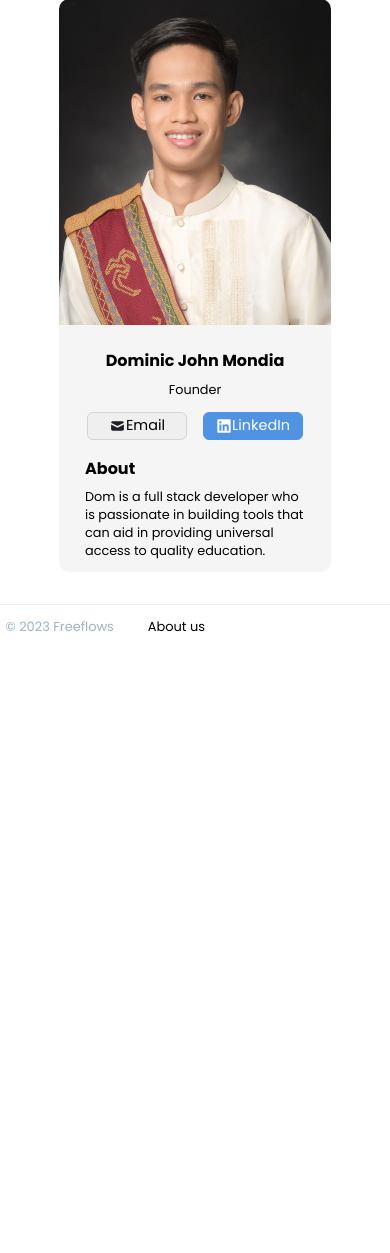
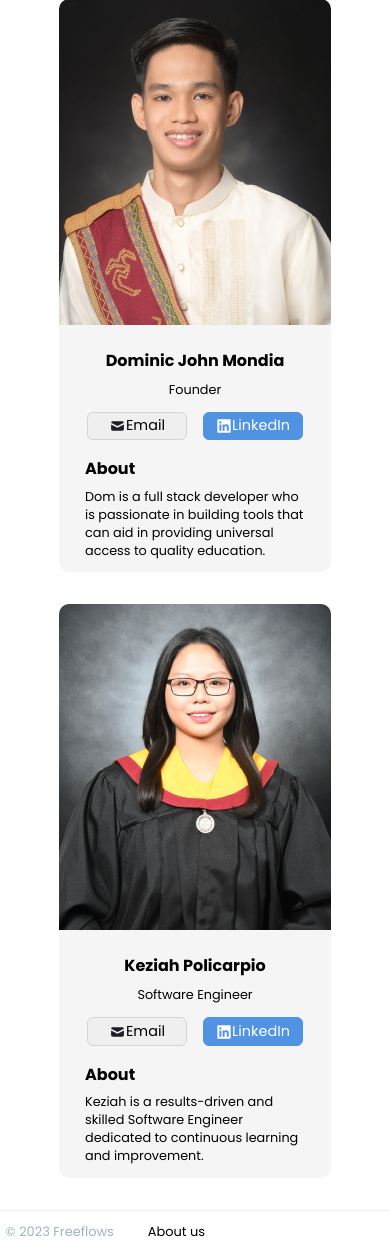
Before and after one commit to dominicmondia/freeflow, a Django app: page /about/ in a window 390 px wide. Shown: the part 472-1725 px from the top of the page. Before the commit the page ends 1104 px from the top, so only its background shows below. Run offline with Django 4.2, Linux system fonts and the light colour scheme.

Commit message:
added a team member info

```diff
--- a/mathtrainer/static/css/style.css
+++ b/mathtrainer/static/css/style.css
@@ -42,7 +42,7 @@ header {
             align-self: center;
             text-decoration: none;
 
-            img{
+            img {
                 display: flex;
                 width: 2.5em;
                 height: auto;
@@ -126,6 +126,11 @@ a, a:visited, a:hover, a:active {
         padding: 0 10px;
         margin: 2em auto;
 
+        .team-wrapper {
+            display: flex;
+            flex-direction: row;
+            gap: 2em;
+
             .card-container {
                 width: 272px;
                 margin-left: auto;
@@ -206,6 +211,8 @@ a, a:visited, a:hover, a:active {
         }
 
     }
+}
+
 
 .form-box {
     width: 350px;
@@ -548,13 +555,25 @@ a, a:visited, a:hover, a:active {
                 transform: translateY(-50%);
 
                 h1 {
-                    font-size: 1.5em;
+                    font-size: 1.75em;
                 }
 
                 p {
-                    font-size: 0.75em;
+                    font-size: 0.875em;
                 }
             }
         }
     }
+
+    .problem-solution {
+        font-size: 0.75em;
     }
+
+    .about {
+        .page-wrapper {
+            .team-wrapper {
+                flex-direction: column;
+            }
+        }
+    }
+}
--- a/mathtrainer/templates/about.html
+++ b/mathtrainer/templates/about.html
@@ -12,12 +12,14 @@
                 More courses will be available on the upcoming updates.
             </p>
             <h1 style="text-align: center">TEAM</h1>
+            <div class="team-wrapper">
                 <div class="card-container" style="text-align: center">
                     <img src="{% static 'img/card_photo_1.png' %}" class="info--photo">
                     <h2 class="info--name">Dominic John Mondia</h2>
                     <h3 class="info--title">Founder</h3>
                     <div class="info--button-container">
-                    <button class="info--email-btn" title="Click to copy" value="dominic.john.mondia@eee.upd.edu.ph">
+                        <button class="info--email-btn" title="Click to copy"
+                                value="dominic.john.mondia@eee.upd.edu.ph">
                             <img src="{% static 'img/mail.svg' %}">
                             Email
                         </button>
@@ -30,18 +32,48 @@
                     </div>
                     <div class="info--about">
                         <h3>About</h3>
-                    <p class="info--text">Dom is a full stack developer who is passionate in building tools that can aid
+                        <p class="info--text">Dom is a full stack developer who is passionate in building tools that can
+                            aid
                             in providing universal
                             access to quality education.</p>
                     </div>
                 </div>
+                <div class="card-container" style="text-align: center">
+                    <img src="{% static 'img/card_photo_2.png' %}" class="info--photo">
+                    <h2 class="info--name">Keziah Policarpio</h2>
+                    <h3 class="info--title">Software Engineer</h3>
+                    <div class="info--button-container">
+                        <button class="info--email-btn" title="Click to copy" value="policarpio.keziah30@gmail.com">
+                            <img src="{% static 'img/mail.svg' %}">
+                            Email
+                        </button>
+                        <a href="https://www.linkedin.com/in/keziah-policarpio-48171a285/" target="_blank">
+                            <button class="info--linkedin-btn">
+                                <img src="{% static 'img/linkedin_icon.svg' %}">
+                                LinkedIn
+                            </button>
+                        </a>
+                    </div>
+                    <div class="info--about">
+                        <h3>About</h3>
+                        <p class="info--text">Keziah is a results-driven and skilled Software Engineer dedicated to continuous
+                            learning and improvement.</p>
                     </div>
                 </div>
+            </div>
+        </div>
+        <script>
+            elements = document.querySelectorAll(".info--email-btn")
+            console.log(elements)
+            let myFunction = function () {
+                navigator.clipboard.writeText(this.value)
+            };
 
-    <script>
-        document.querySelector(".info--email-btn").addEventListener('click', ()=>{
-            navigator.clipboard.writeText(value);
-        })
+            Array.from(elements).forEach(function (element) {
+                element.addEventListener('click', myFunction, false);
+            });
         </script>
+    </div>
+
 
 {% endblock %}
```
Also changed, not shown: db.sqlite3, mathtrainer/static/img/card_photo_2.png (added). Lines whose indentation alone changed are shown as unchanged.
